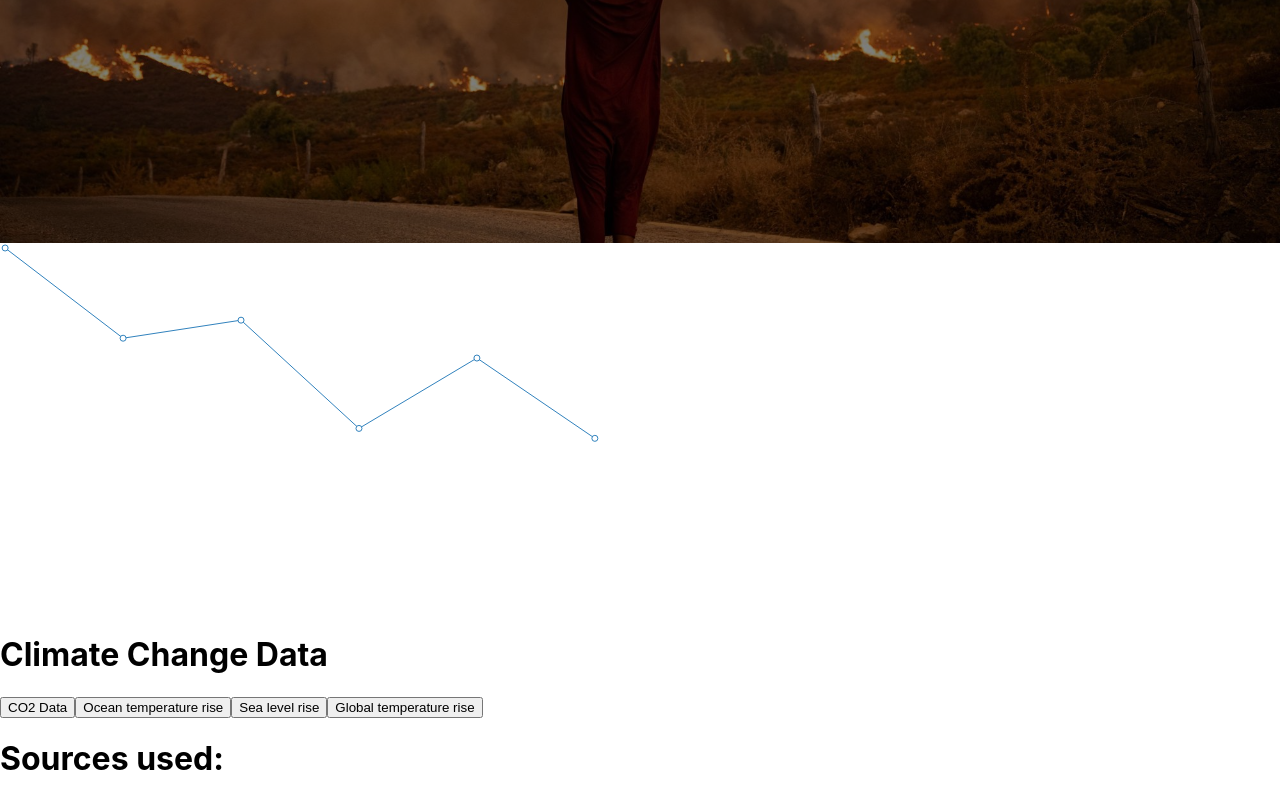
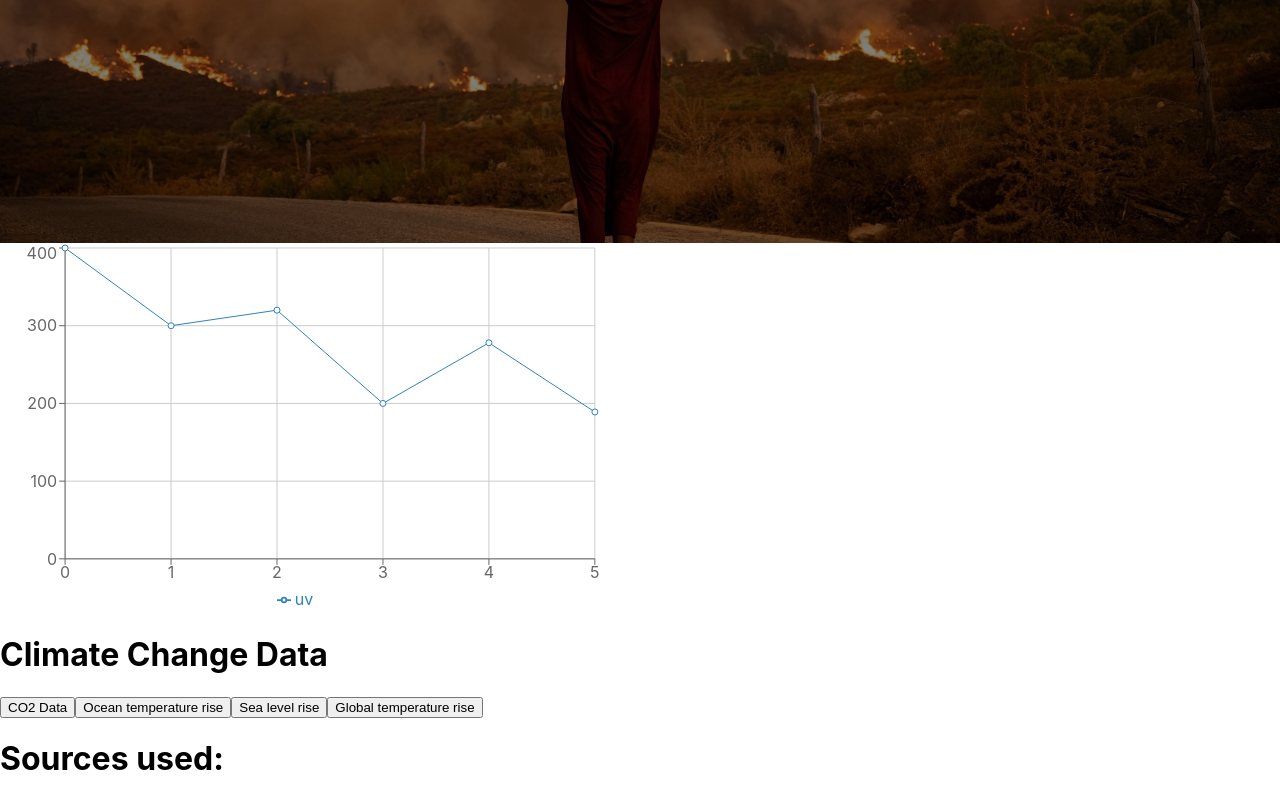
Before and after one commit to YanaSmelik/Climate-Evidence, a React (Create React App) app: page / in a window 1280 px wide. Shown: the part 388-1188 px from the top of the page. Built offline with nearby package versions, Linux system fonts and the light colour scheme.

Commit message:
Add more components to the rechart

```diff
--- a/src/components/charts/ChartCO2.js
+++ b/src/components/charts/ChartCO2.js
@@ -1,4 +1,4 @@
-import { Line, LineChart } from 'recharts';
+import { CartesianGrid, Line, Legend, LineChart, XAxis, YAxis } from 'recharts';
 
 const data = [
     {
@@ -42,7 +42,11 @@ const data = [
 export default function Step1() {
     return (
         <LineChart style={{ width: '100%', aspectRatio: 1.618, maxWidth: 600 }} responsive data={data}>
+            <CartesianGrid />
             <Line dataKey="uv" />
+            <XAxis />
+            <YAxis />
+            <Legend />
         </LineChart>
     );
 }
```
